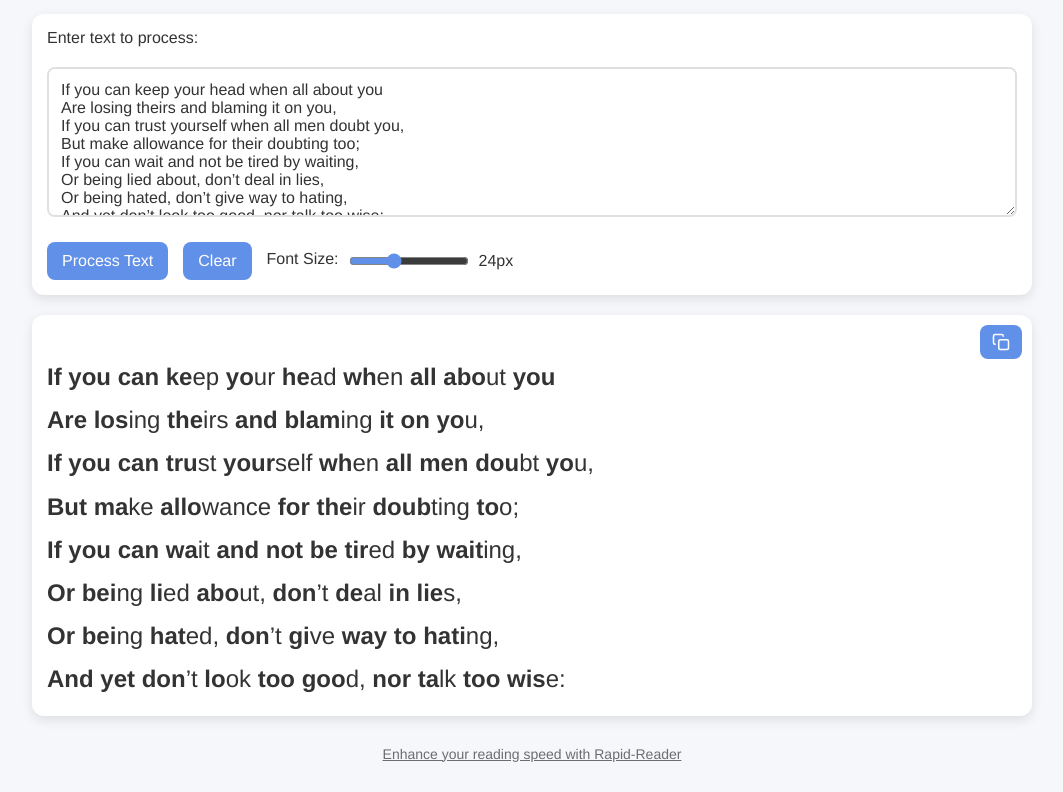
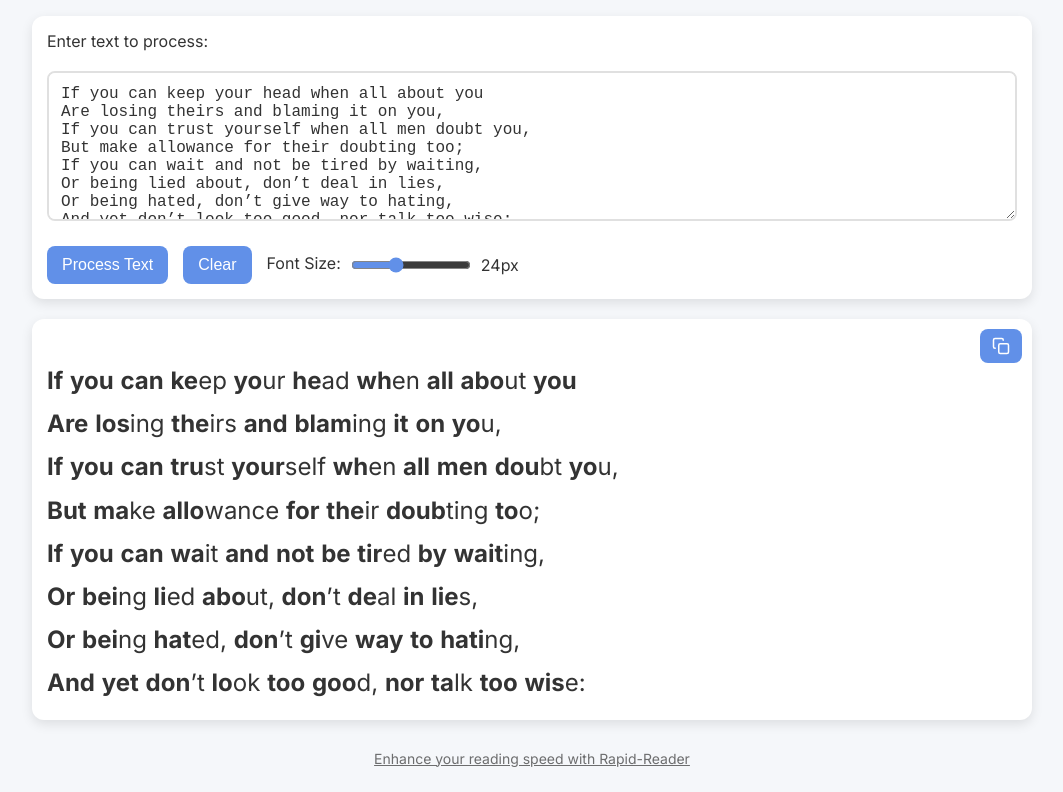
Before and after one commit to Achyutem/Rapid-reader, a plain HTML site: page index.html in a window 1280 px wide. Shown: the part 73-865 px from the top of the page, without its empty margins (108-1171 px from the left). Drawn offline with Linux system fonts and the light colour scheme.

Commit message:
change font

```diff
--- a/index.html
+++ b/index.html
@@ -2,6 +2,10 @@
 <html lang="en">
   <head>
     <meta charset="UTF-8" />
+    <link
+      href="https://fonts.googleapis.com/css2?family=Inter:wght@400;700&display=swap"
+      rel="stylesheet"
+    />
     <title>Rapid-Reader</title>
     <script
       async
--- a/styles.css
+++ b/styles.css
@@ -23,12 +23,12 @@
 * {
   margin: 0;
   padding: 0;
-  font-family: Helvetica;
   box-sizing: border-box;
 }
 
 body {
   background: var(--background-color);
+  font-family: "Inter", sans-serif;
   color: var(--text-color);
   transition: all 0.3s ease;
   min-height: 100vh;
```
